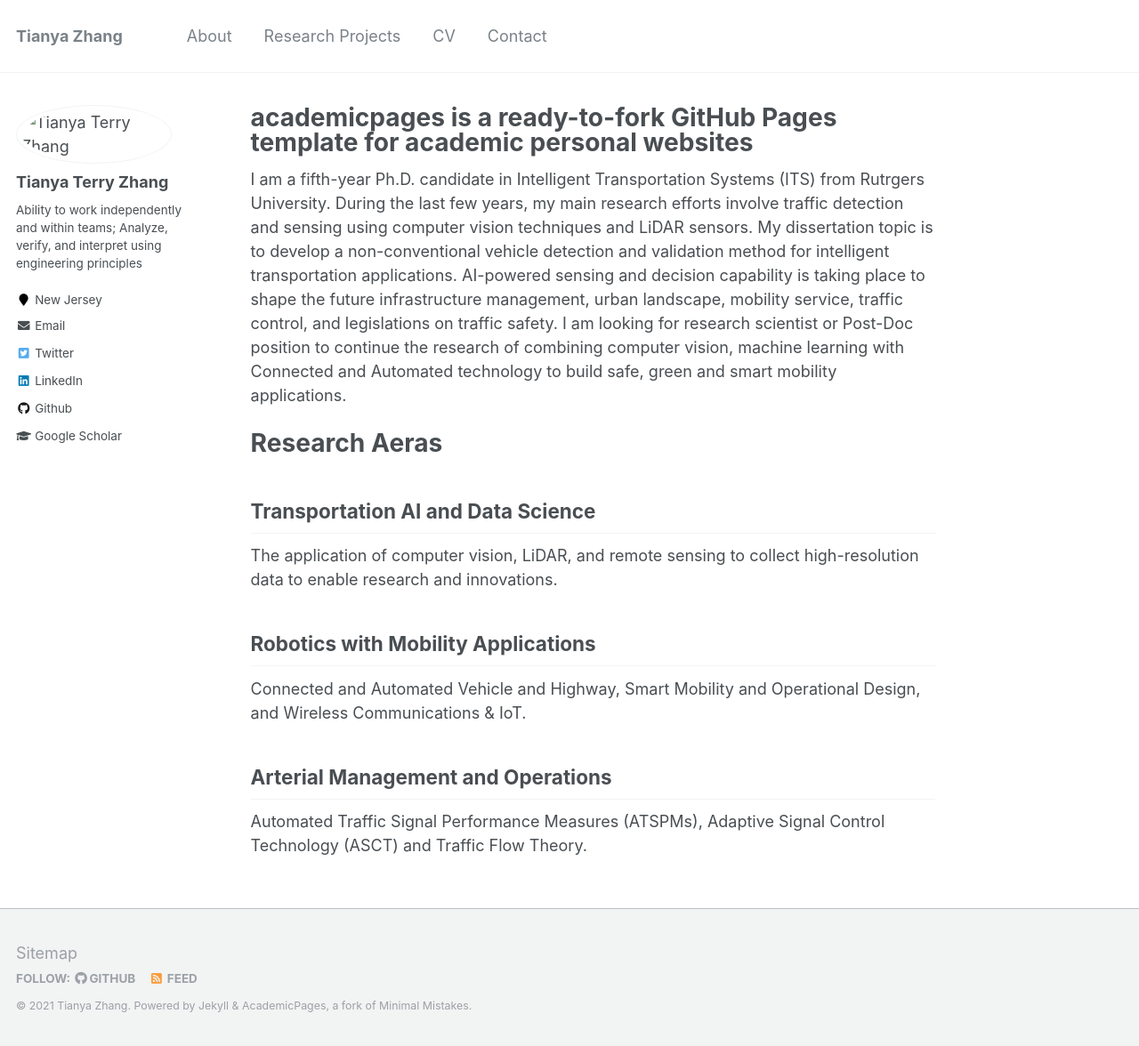
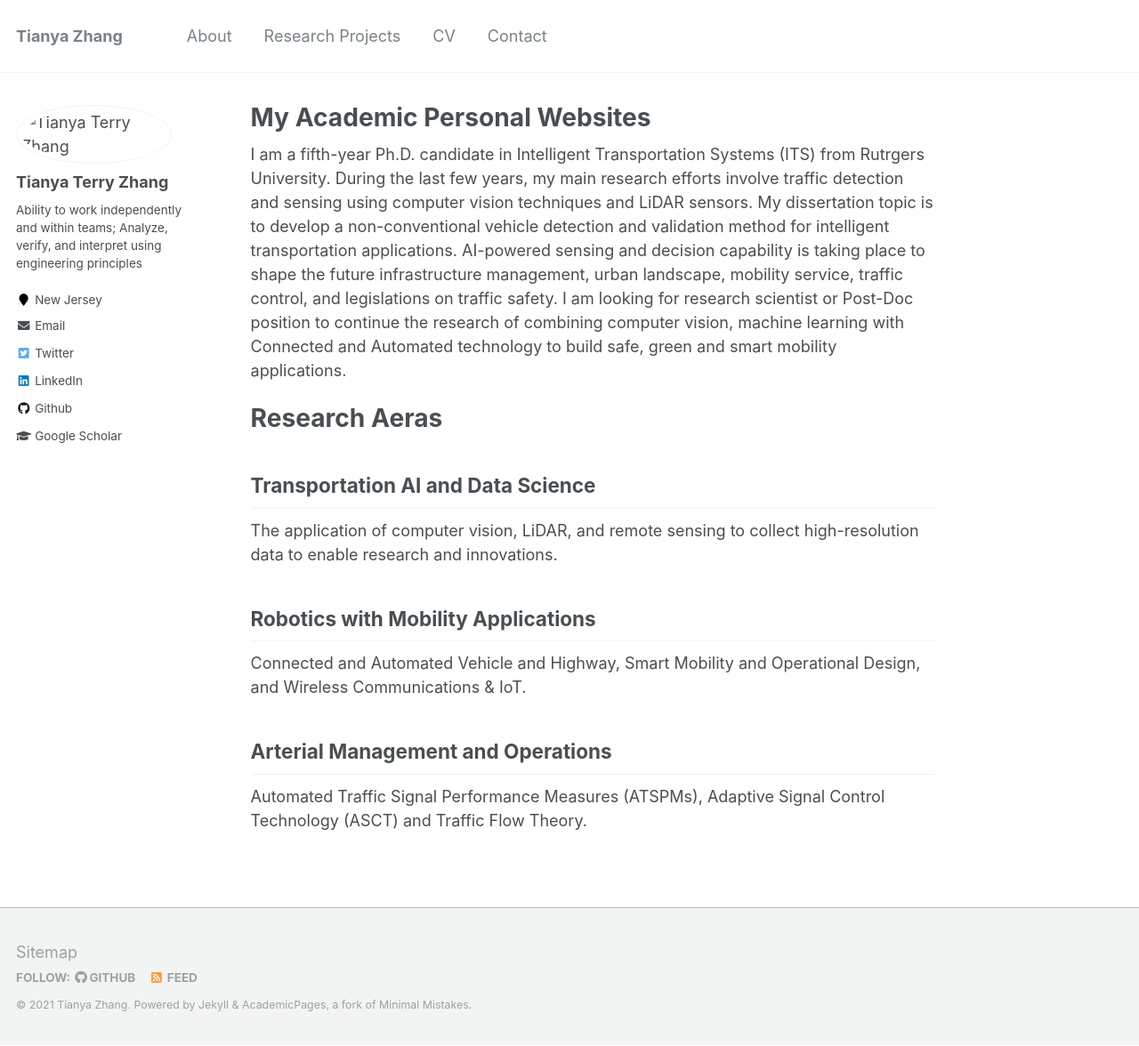
Before and after one commit to TeRyZh/Website, a Jekyll site: the page built from _pages/about.md, in a window 1280 px wide and 1176 px high. Shown: the whole window at 89% size. Built offline with Jekyll 4.4.1, drawn with Linux system fonts in a browser that asks for light colours.

Commit message:
Update about.md

```diff
--- a/_pages/about.md
+++ b/_pages/about.md
@@ -1,6 +1,6 @@
 ---
 permalink: /
-title: "academicpages is a ready-to-fork GitHub Pages template for academic personal websites"
+title: "My Academic Personal Websites"
 excerpt: "About me"
 author_profile: true
 redirect_from:
```
